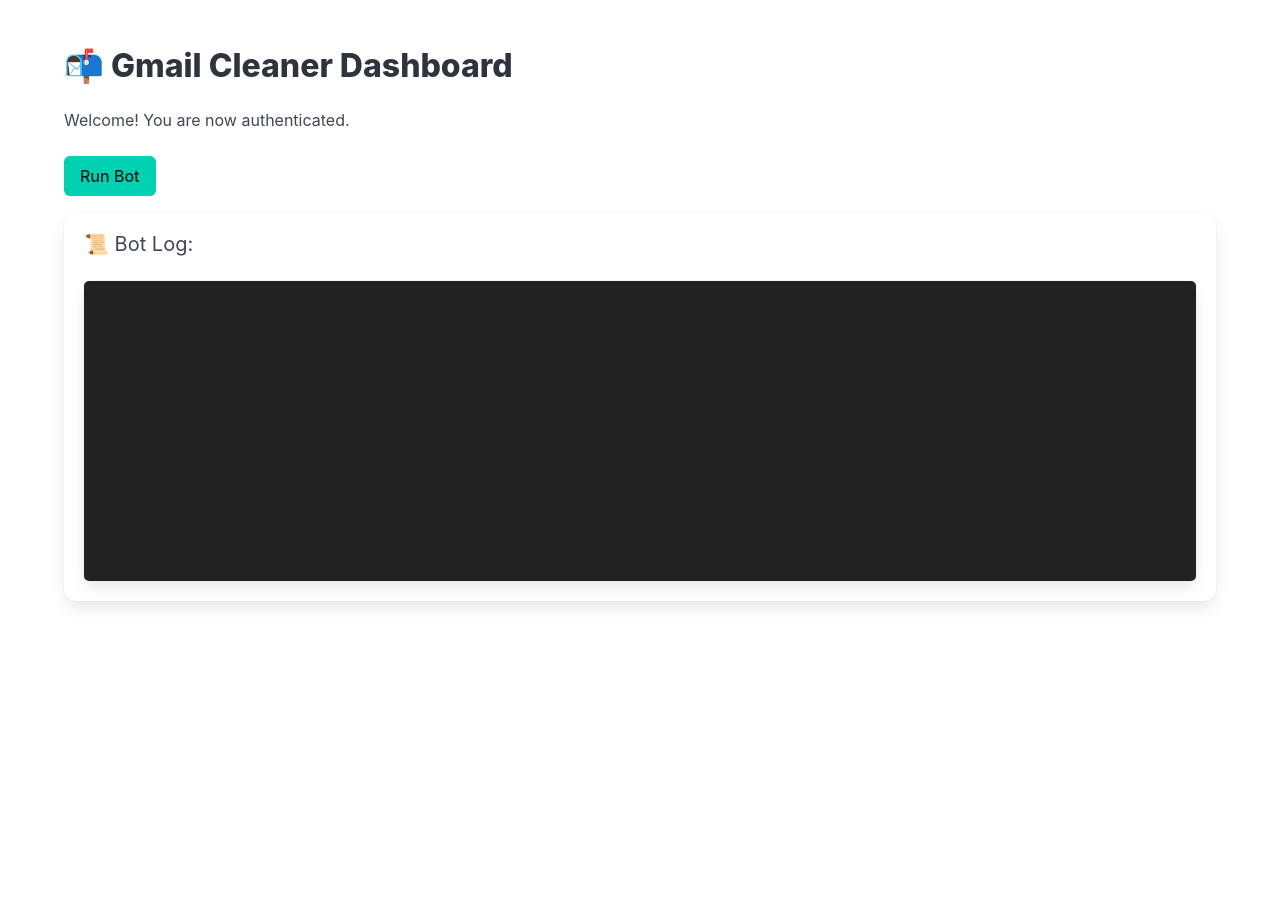
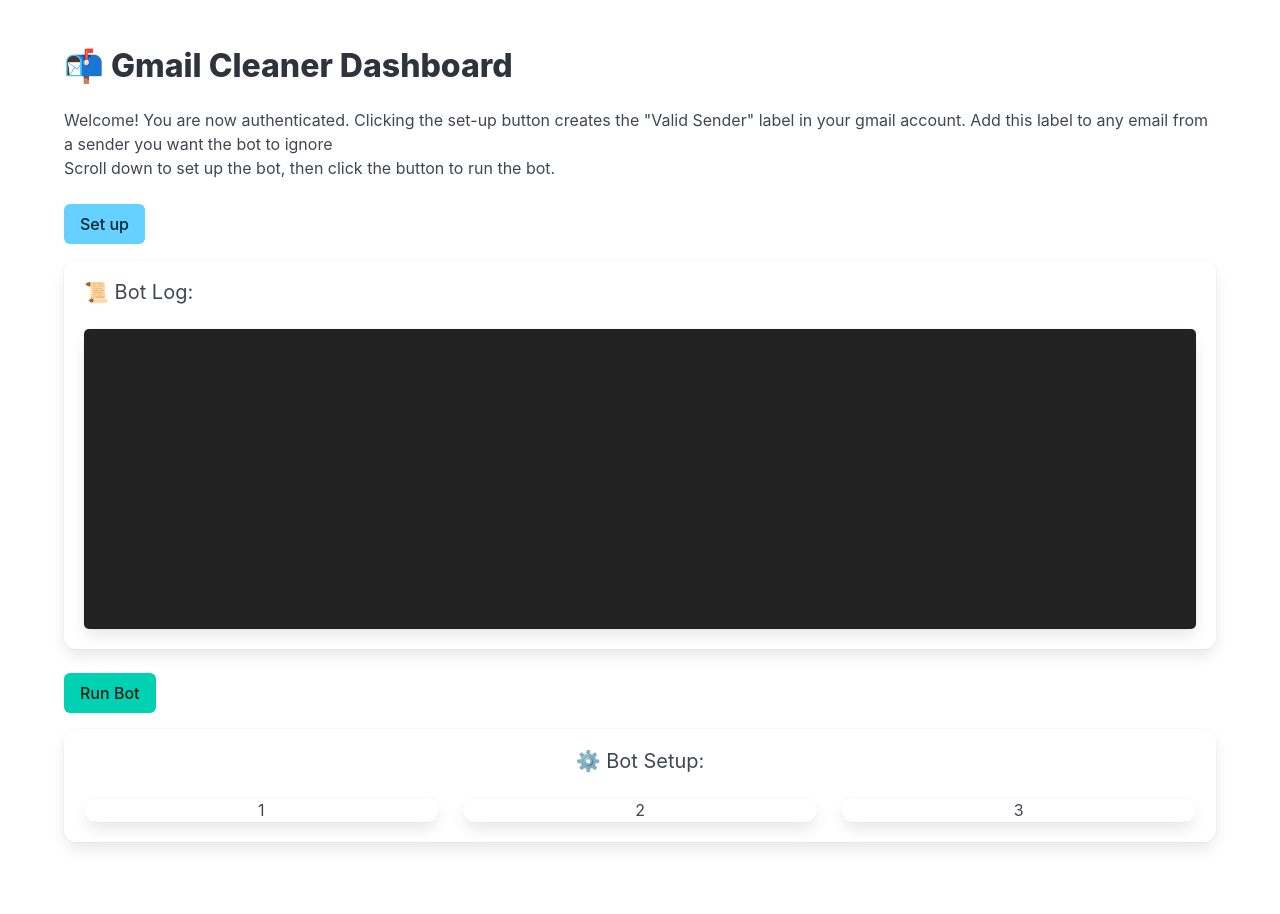
Before and after one commit to santimeza/gmail-bot, a Flask app: template templates/dashboard.html in a window 1280 px wide. Before the commit the page ends 607 px from the top, so only its background shows below. Run offline with Flask 3, Linux system fonts and the light colour scheme; the template is opened without the code that fills it, so the values that code supplies are empty.

Commit message:
added label setup, ui explanation on the dashboard, skeleton for bot set up.

```diff
--- a/bot_logic.py
+++ b/bot_logic.py
@@ -4,6 +4,8 @@
 from flask import redirect, url_for
 
 SCOPES = ['https://www.googleapis.com/auth/gmail.modify']
+creds = Credentials.from_authorized_user_file("token.json", SCOPES)
+
 CLIENT_SECRETS_FILE = "credentials.json"
 
 
@@ -12,7 +14,7 @@
     if not os.path.exists("token.json"):
         return redirect(url_for("auth"))
 
-    creds = Credentials.from_authorized_user_file("token.json", SCOPES)
+    #creds = Credentials.from_authorized_user_file("token.json", SCOPES)
     service = build('gmail', 'v1', credentials=creds)
 
     # Example: Delete emails older than 7 days from Promotions tab
@@ -40,6 +42,18 @@
 
     return "<h1>✅ Emails detected!</h1>"
 
+
     #print("{{len(messages)}} emails deleted.")
 
     #return "<h1>✅ Emails deleted successfully!</h1>"
+
+def get_or_create_valid_sender_label(service=build('gmail', 'v1', credentials=creds), user_id='me', label_name="Valid Sender"):
+    labels = service.users().labels().list(userId=user_id).execute()
+    for label in labels['labels']:
+        if label['name'].lower() == label_name.lower():
+            return f"Valid Sender label already exists. Label ID: {label['id']}"
+
+    # Create label if it doesn’t exist
+    label_body = {'name': label_name, 'labelListVisibility': 'labelShow', 'messageListVisibility': 'show'}
+    label = service.users().labels().create(userId=user_id, body=label_body).execute()
+    return "Valid Sender label created successfully!"
--- a/flask_server.py
+++ b/flask_server.py
@@ -6,7 +6,7 @@
 from googleapiclient.discovery import build
 from google.auth.transport.requests import Request
 from google.oauth2.credentials import Credentials
-from bot_logic import run_gmail_cleaner
+from bot_logic import run_gmail_cleaner, get_or_create_valid_sender_label
 
 # ✅ Allow HTTP for OAuth during local development
 os.environ["OAUTHLIB_INSECURE_TRANSPORT"] = "1"
@@ -65,6 +65,14 @@
     result = run_gmail_cleaner()
     return f"<h1>Bot Execution:</h1><p>{result}</p>"
 
+@app.route("/gmail-set-up")
+def gmail_set_up():
+    """Create the 'Valid Sender' label in Gmail."""
+    result = get_or_create_valid_sender_label()
+    return result
+
+
+
 
 if __name__ == "__main__":
     webbrowser.open("http://localhost:5000")  # Open UI automatically
--- a/templates/dashboard.html
+++ b/templates/dashboard.html
@@ -22,15 +22,39 @@
   <body class="section">
     <div class="container">
       <h1 class="title">📬 Gmail Cleaner Dashboard</h1>
-      <p>Welcome! You are now authenticated.</p></br>
-      <button id="run-bot" class="button is-primary" onclick="runBot()">
-        Run Bot
+      <p>Welcome! You are now authenticated. Clicking the set-up button creates the "Valid Sender" label in your gmail account. Add this label to any email from a sender you want the bot to ignore </p>
+      <p>Scroll down to set up the bot, then click the button to run the bot.</p></br>
+      <button class="button is-info" onclick="gmailSetUp()">
+        Set up
       </button>
 
       <div class="box mt-4">
         <h2 class="subtitle">📜 Bot Log:</h2>
         <div id="console-log" class="box is-family-monospace"></div>
       </div>
+            <button id="run-bot" class="button is-primary" onclick="runBot()">
+        Run Bot
+      </button>
+      </br>
+      <div class="box mt-4">
+        <h2 class="subtitle has-text-centered">⚙️ Bot Setup:</h2>
+        <div class="columns">
+          <div class="column">
+            <div class="card">
+              <p class="has-text-centered">1</p>
+            </div>
+          </div>
+          <div class="column">
+            <div class="card">
+              <p class="has-text-centered">2</p>
+            </div>
+          </div>
+          <div class="column">
+            <div class="card">
+              <p class="has-text-centered">3</p>
+            </div>
+          </div>
+        </div>
     </div>
 
     <script>
@@ -53,6 +77,19 @@
           });
       }
 
+      function gmailSetUp() {
+        let logDiv = document.getElementById("console-log");
+
+        fetch("/gmail-set-up")
+          .then((response) => response.text())
+          .then((data) => {
+            appendLog(data);
+          })
+          .catch((error) => {
+            appendLog(`❌ Error: ${error}`);
+          });
+      }
+
       function appendLog(message) {
         let logDiv = document.getElementById("console-log");
         logDiv.innerHTML += `<p>${message}</p>`;
```
